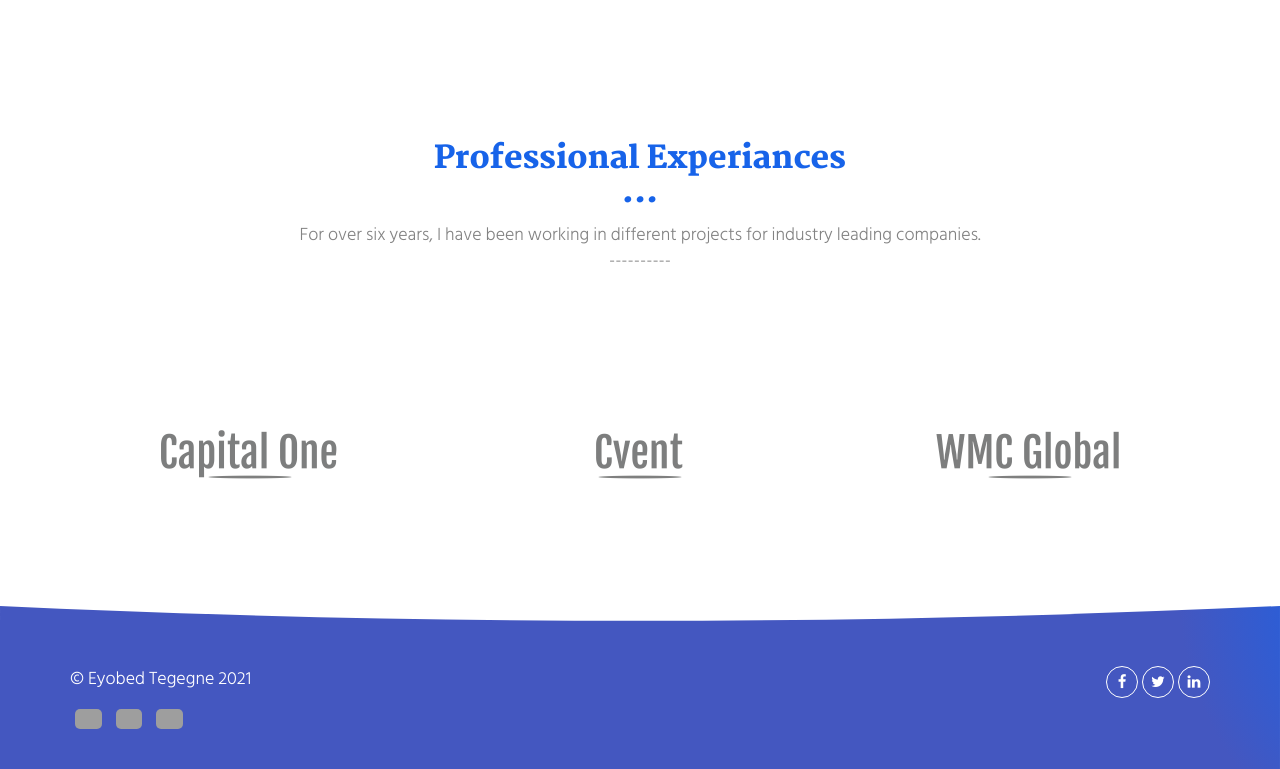
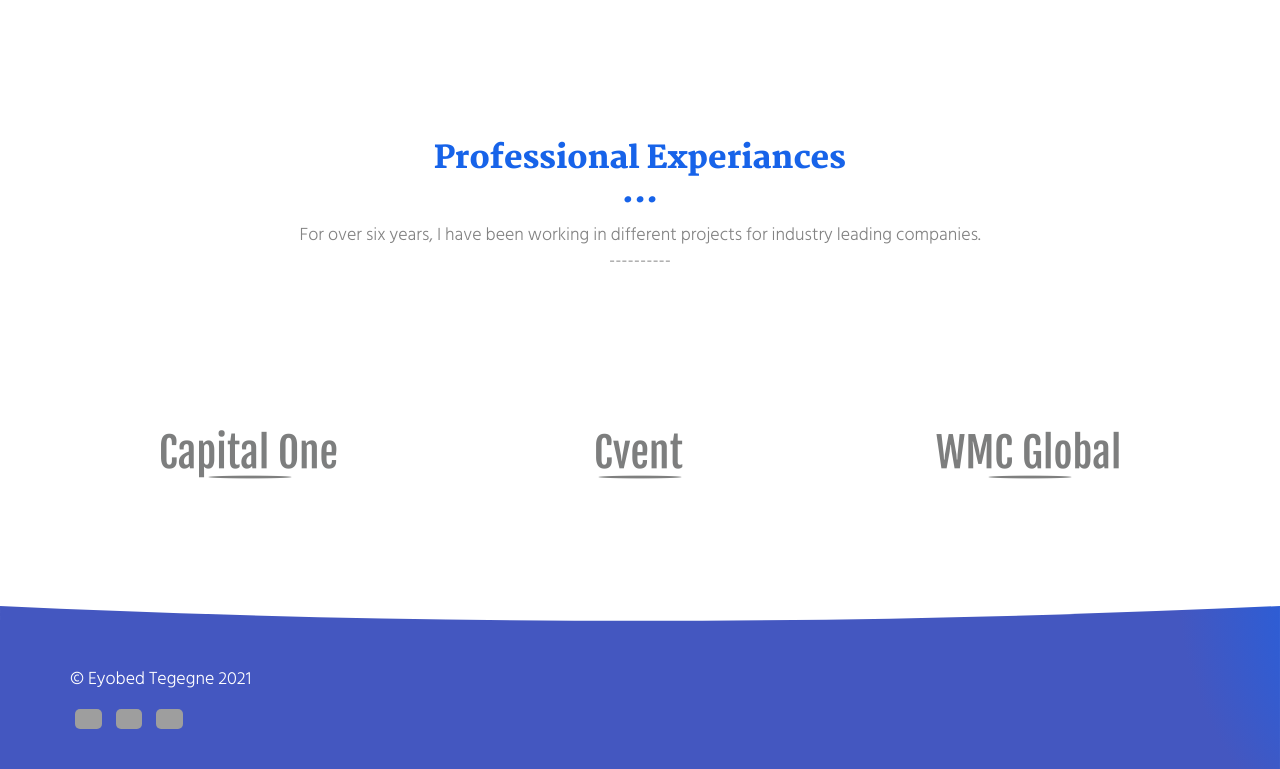
Before and after one commit to eyotegegne/New-Portfolio, a plain HTML site: page index.html in a window 1280 px wide. Shown: the part 1927-2696 px from the top of the page. Drawn offline with Linux system fonts and the light colour scheme; grey boxes are pictures that could not be loaded.

Commit message:
remove social media links

```diff
--- a/index.html
+++ b/index.html
@@ -315,7 +315,7 @@
             <!-- <p><small>Website created with <a href="http://www.mashup-template.com/" title="Create website with free html template">Mashup Template</a>/<a href="https://www.unsplash.com/" title="Beautiful Free Images">Unsplash</a></small> -->
             </p>
           </div>
-          <div class="col-xs-12 col-sm-5">
+          <!-- <div class="col-xs-12 col-sm-5">
             <p class="text-right">
               <a href="https://facebook.com/" class="social-round-icon white-round-icon fa-icon" title="">
                 <i class="fa fa-facebook" aria-hidden="true"></i>
@@ -327,7 +327,7 @@
                 <i class="fa fa-linkedin" aria-hidden="true"></i>
               </a>
             </p>
-          </div>
+          </div> -->
         </div>
 
 
```
